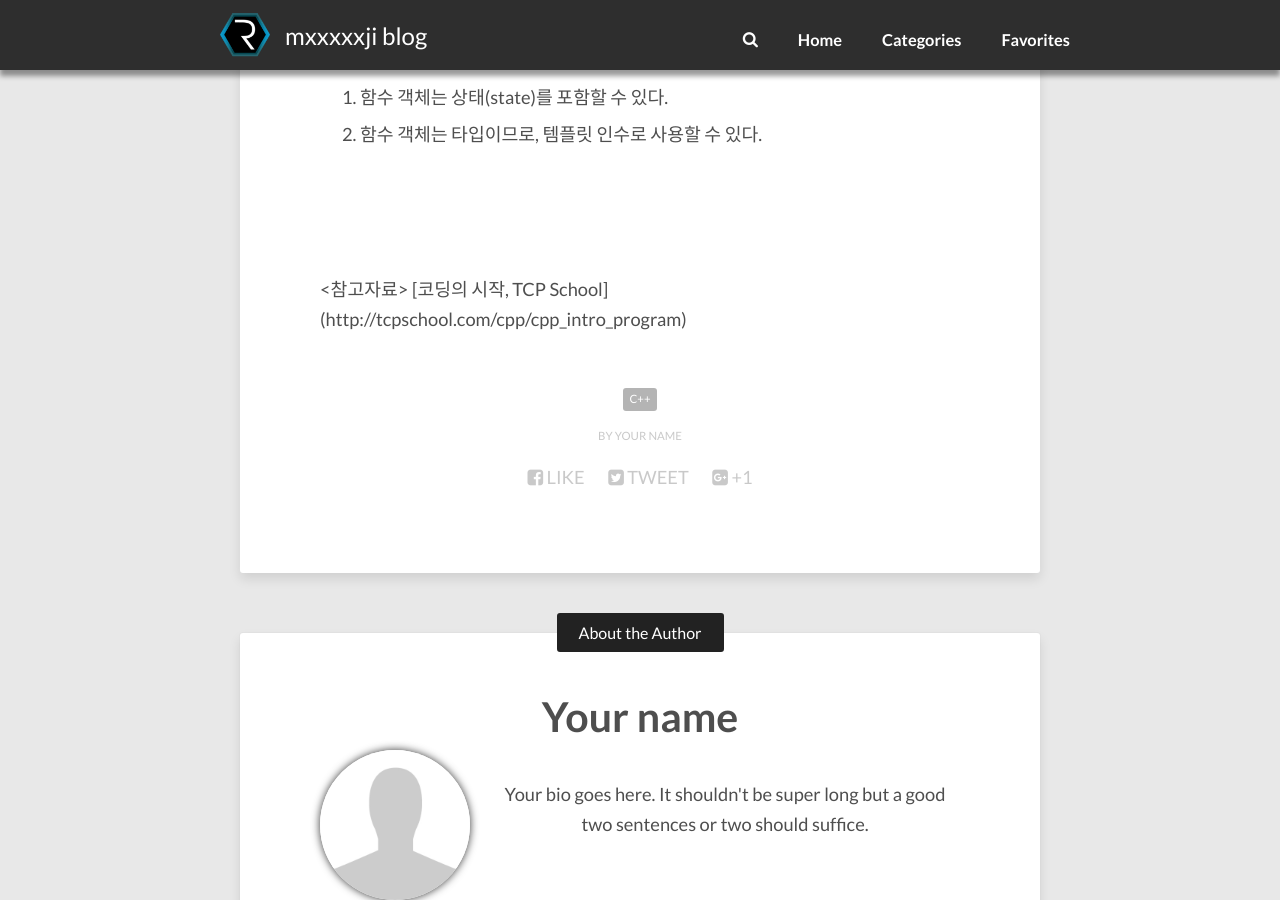
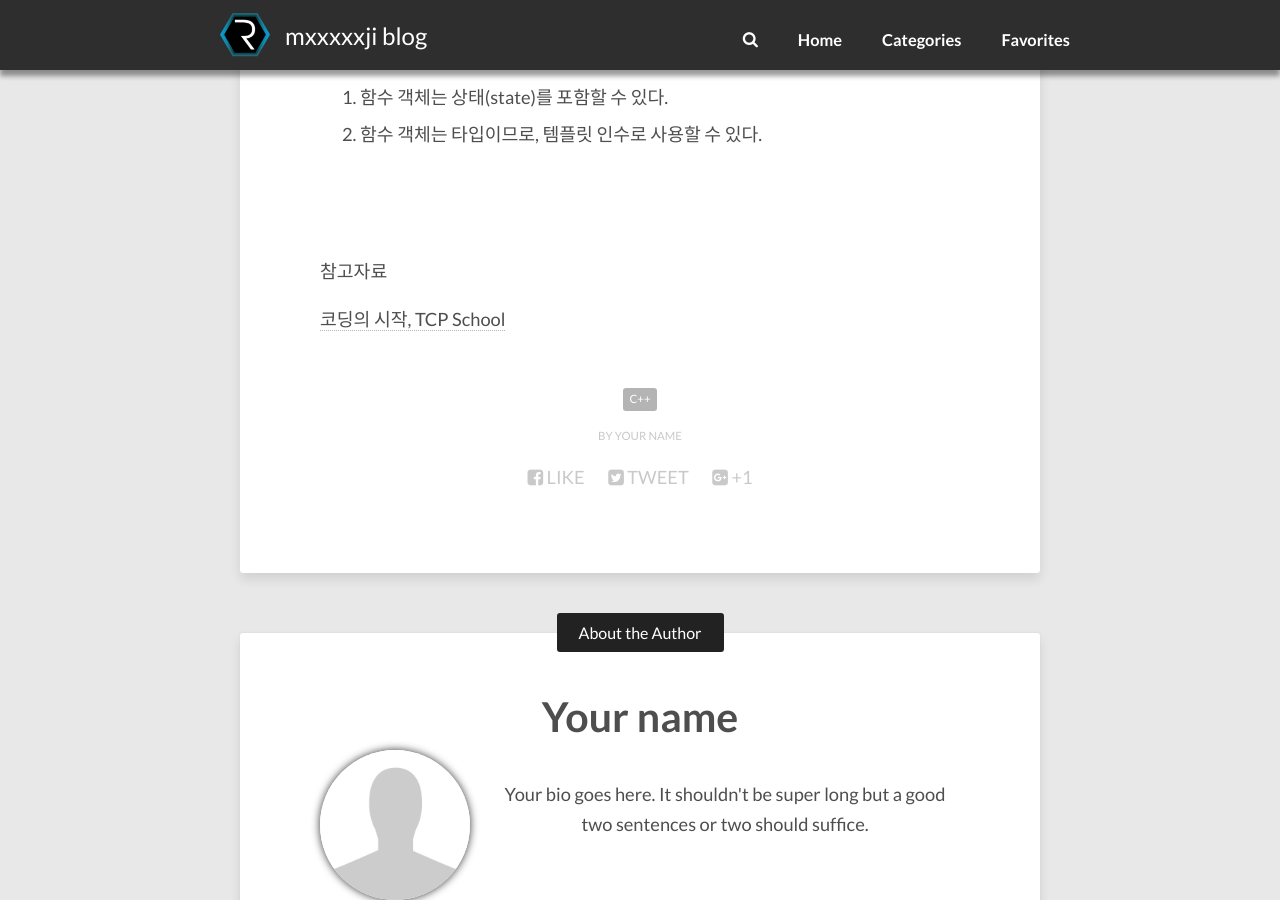
Before and after one commit to mxxxxxji/Mxxxxxji.github.io, a Jekyll site: the page built from _posts/2020-03-13-C++-11.function_obcjet-post.md, in a window 1280 px wide and 900 px high, scrolled down 1104 px. Built offline with Jekyll 4.4.1, drawn with Linux system fonts in a browser that asks for light colours; nearby versions of some CDN libraries; comment, search, counter and statistics services are not loaded.

Commit message:
Update 2020-03-13-C++-11.function_obcjet-post.md

```diff
--- a/_posts/2020-03-13-C++-11.function_obcjet-post.md
+++ b/_posts/2020-03-13-C++-11.function_obcjet-post.md
@@ -29,6 +29,6 @@ STL알고리즘에 데이터를 전달하기 위해서는 다음과 같은 방
 <br/>
 <br/>
 <br/>
-<참고자료>
+참고자료<br/>
 
 [코딩의 시작, TCP School](http://tcpschool.com/cpp/cpp_intro_program)
```
